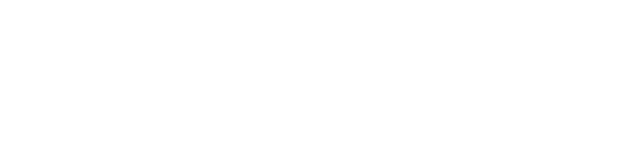
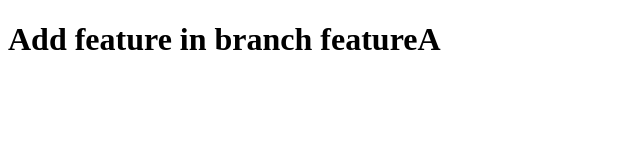
Before and after one commit to mbahgembrong/flutter_praktikum-Basic-Version-and-Branch-Management--Git-, a plain HTML site: page index.html in a window 1280 px wide. Shown: the whole page, without its empty margins (0-640 px from the left). Drawn offline with Linux system fonts and the light colour scheme.

Commit message:
add tag h1 in branch featureA

```diff
--- a/index.html
+++ b/index.html
@@ -7,6 +7,6 @@
     <title>Document</title>
 </head>
 <body>
-
+    <h1>Add feature in branch featureA</h1>
 </body>
 </html>
```
